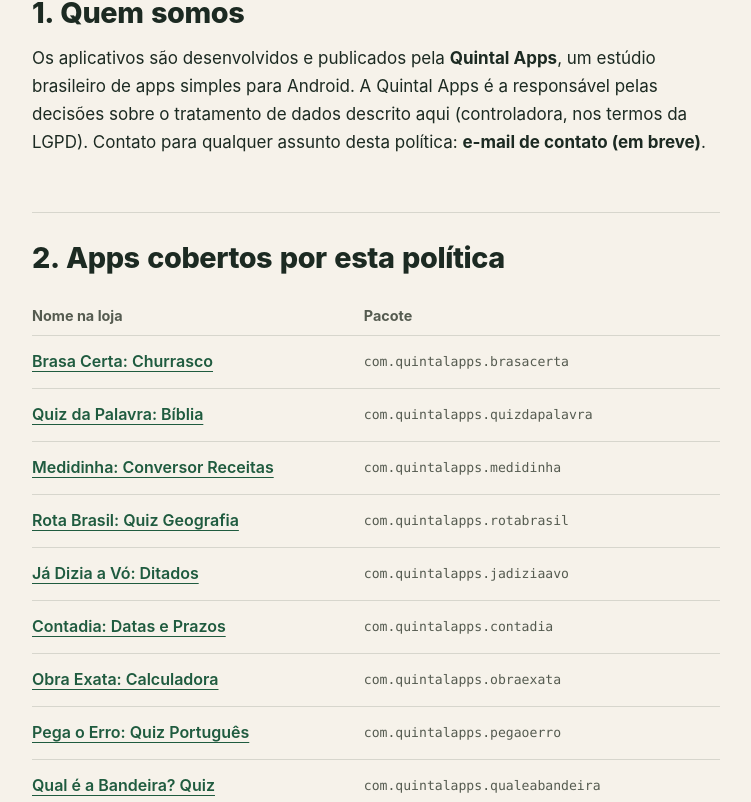
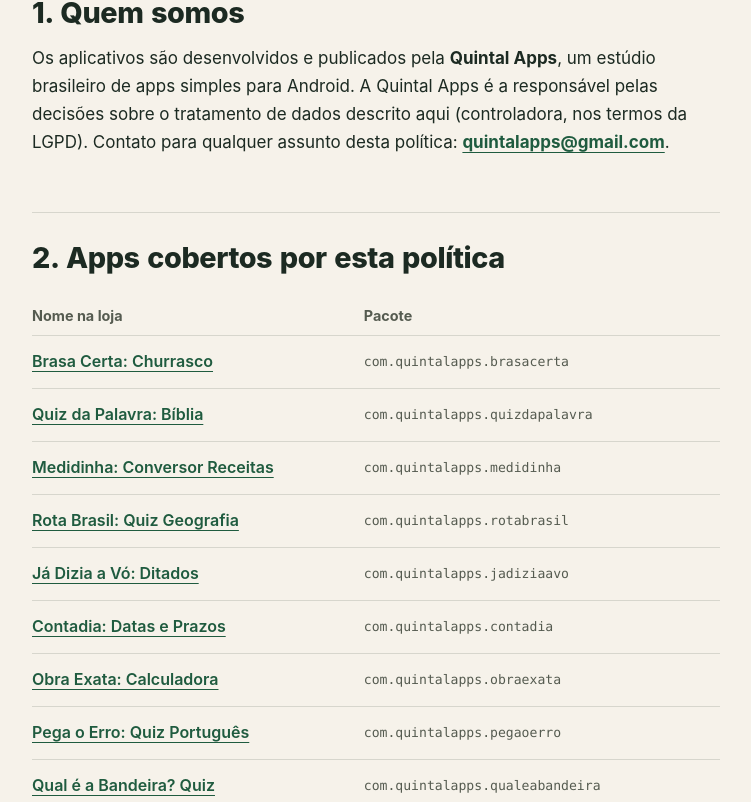
Before and after one commit to brunogueira/quintal-site, a plain HTML site: page privacidade/index.html in a window 1280 px wide. Shown: the part 838-1640 px from the top of the page, without its empty margins (380-1131 px from the left). Drawn offline with Linux system fonts and the light colour scheme.

Commit message:
E-mail de contato no site
Co-Authored-By: Claude Opus 5.5 <noreply@anthropic.com>

```diff
--- a/privacidade/index.html
+++ b/privacidade/index.html
@@ -49,7 +49,7 @@
           Os aplicativos são desenvolvidos e publicados pela <strong>Quintal Apps</strong>, um estúdio
           brasileiro de apps simples para Android. A Quintal Apps é a responsável pelas decisões sobre o
           tratamento de dados descrito aqui (controladora, nos termos da LGPD). Contato para qualquer
-          assunto desta política: <!-- CONTATO --><span class="contato">e-mail de contato (em breve)</span>.
+          assunto desta política: <a class="contato" href="mailto:quintalapps@gmail.com">quintalapps@gmail.com</a>.
         </p>
 
         <h2 id="apps">2. Apps cobertos por esta política</h2>
@@ -422,7 +422,7 @@
 
         <h2 id="contato">12. Contato</h2>
         <p>
-          Dúvidas e pedidos sobre privacidade: <!-- CONTATO --><span class="contato">e-mail de contato (em breve)</span>.
+          Dúvidas e pedidos sobre privacidade: <a class="contato" href="mailto:quintalapps@gmail.com">quintalapps@gmail.com</a>.
         </p>
       </main>
     </div>
```
Also changed, not shown: index.html (+1 -2 lines), termos/index.html (+2 -2 lines).
